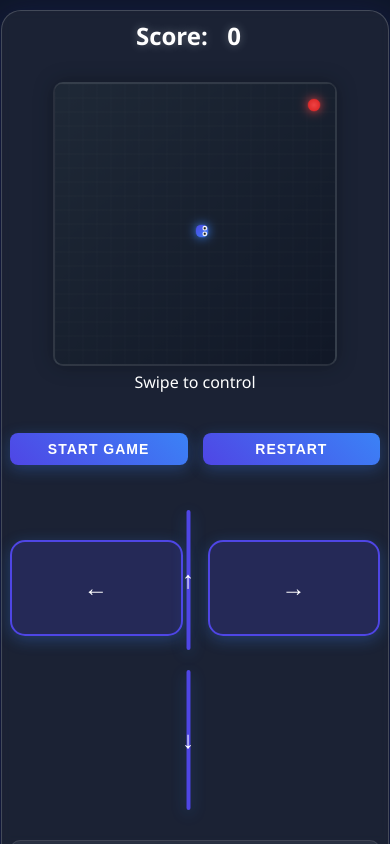
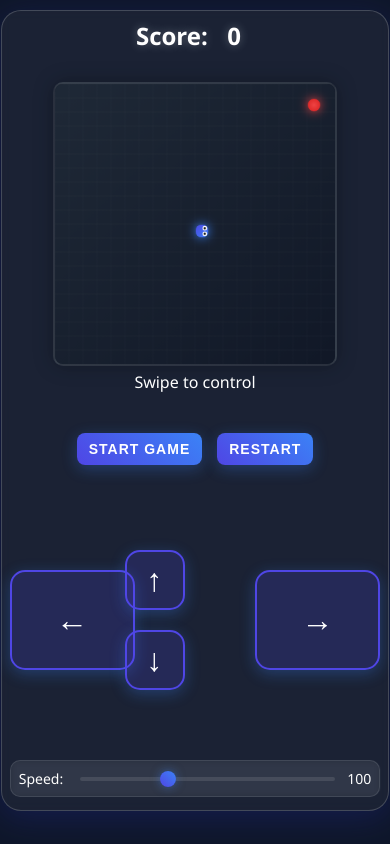
Before and after one commit to NickyHate/snake_game, a plain HTML site: page index.html in a window 390 px wide. Drawn offline with Linux system fonts and the light colour scheme.

Commit message:
Adjust vertical buttons spacing

```diff
--- a/styles.css
+++ b/styles.css
@@ -205,49 +205,58 @@ button:active {
         order: 2;
         position: relative;
         width: 100%;
-        height: 300px; /* Базовая высота для расчета процентов */
+        height: 220px;
         margin: 15px 0;
     }
 
     .horizontal-controls {
         position: absolute;
         width: 100%;
-        height: 80%;
-        top: 10%; /* Центрируем по вертикали */
         display: flex;
         justify-content: space-between;
-        gap: 0;
+        top: 50%;
+        transform: translateY(-50%);
+        padding: 0 10px;
+    }
+
+    .horizontal-controls .control-btn {
+        width: 125px;
+        height: 100px;
     }
 
     .vertical-controls {
         position: absolute;
         left: 50%;
-        transform: translateX(-50%);
-        height: 100%;
+        top: 50%;
+        height: auto;
+        transform: translate(-50%, -50%);
         display: flex;
         flex-direction: column;
-        justify-content: center;
         gap: 20px;
+        width: 140px;
+    }
+
+    .vertical-controls {
+        padding: 0;
     }
 
     .control-btn {
-        width: 25%;
-        height: 100%;
-        font-size: 28px;
+        font-size: 32px;
         border-radius: 15px;
         margin: 0;
+        padding: 0;
+        display: flex;
+        align-items: center;
+        justify-content: center;
+        background: rgba(79, 70, 229, 0.2);
+        border: 2px solid #4f46e5;
+        box-shadow: 0 4px 15px rgba(59, 130, 246, 0.3);
     }
 
-    /* Кнопки вверх/вниз */
-    .control-btn:first-child,
-    .control-btn:last-child {
-        width: 25%;
-        height: 40%;
-    }
-
-    /* Убираем scale и другие трансформации */
-    .mobile-controls {
-        transform: none;
+    .control-btn:active {
+        background: rgba(79, 70, 229, 0.4);
+        transform: scale(0.95);
+        box-shadow: 0 2px 10px rgba(59, 130, 246, 0.3);
     }
 
     .settings {
@@ -267,13 +276,6 @@ button:active {
     button {
         padding: 8px 12px;
         font-size: 14px;
-        flex: 1;
-    }
-
-    .control-btn {
-        width: 65px;
-        height: 65px;
-        font-size: 24px;
     }
 
     .horizontal-controls {
@@ -299,7 +301,26 @@ button:active {
     }
 
     .mobile-controls {
-        height: 250px;
+        height: 180px;
+    }
+
+    .horizontal-controls .control-btn {
+        width: 100px;
+        height: 80px;
+    }
+
+    .vertical-controls {
+        gap: 20px;
+        width: 120px;
+    }
+
+    .vertical-controls .control-btn {
+        width: 120px;
+        height: 60px;
+    }
+
+    .control-btn {
+        font-size: 28px;
     }
 
     .settings {
```
